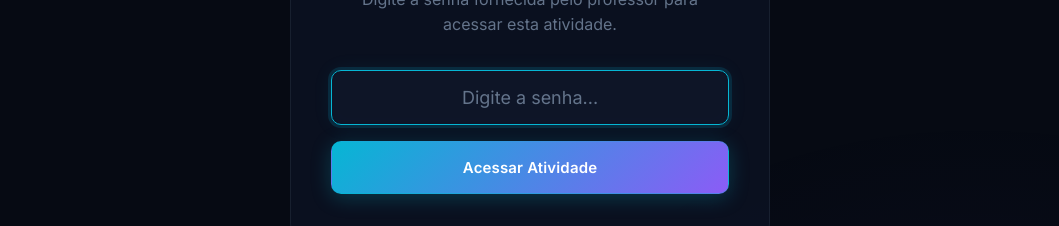
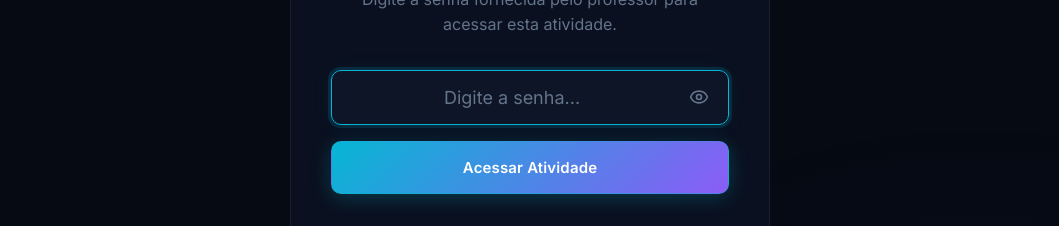
Before and after one commit to Filipegame07x/Atividades-Inform-tica, a React (Vite) app: page / in a window 1280 px wide. Both pictures are taken after a click on the element 386 px from the left and 471 px from the top of the page. Shown: the part 366-592 px from the top of the page, without its empty margins (110-1169 px from the left). Built offline with nearby package versions, Linux system fonts and the light colour scheme.

Commit message:
feat: make splash logo circular, increase its size, and add show password toggle

```diff
--- a/src/components/PasswordGate.tsx
+++ b/src/components/PasswordGate.tsx
@@ -1,5 +1,5 @@
 import React, { useState } from 'react';
-import { Lock, ArrowLeft } from 'lucide-react';
+import { Lock, ArrowLeft, Eye, EyeOff } from 'lucide-react';
 import type { ActivityData } from '../data/activities';
 
 interface PasswordGateProps {
@@ -10,6 +10,7 @@ interface PasswordGateProps {
 
 export function PasswordGate({ activity, onSuccess, onBack }: PasswordGateProps) {
   const [password, setPassword] = useState('');
+  const [showPassword, setShowPassword] = useState(false);
   const [error, setError] = useState('');
   const [shake, setShake] = useState(false);
 
@@ -46,18 +47,41 @@ export function PasswordGate({ activity, onSuccess, onBack }: PasswordGateProps)
         </p>
 
         <form onSubmit={handleSubmit}>
-          <div className="mb-4">
+          <div className="mb-4" style={{ position: 'relative' }}>
             <input
-              type="password"
+              type={showPassword ? "text" : "password"}
               placeholder="Digite a senha..."
               value={password}
               onChange={(e) => {
                 setPassword(e.target.value);
                 setError('');
               }}
-              style={{ textAlign: 'center', fontSize: '1.125rem', padding: '1rem' }}
+              style={{ textAlign: 'center', fontSize: '1.125rem', padding: '1rem 3.5rem 1rem 1.25rem' }}
               autoFocus
             />
+            <button
+              type="button"
+              onClick={() => setShowPassword(!showPassword)}
+              style={{
+                position: 'absolute',
+                right: '1rem',
+                top: '50%',
+                transform: 'translateY(-50%)',
+                background: 'none',
+                border: 'none',
+                color: 'var(--text-muted)',
+                display: 'flex',
+                alignItems: 'center',
+                justifyContent: 'center',
+                padding: '0.25rem',
+                borderRadius: '4px',
+                transition: 'color 0.2s',
+                cursor: 'pointer'
+              }}
+              title={showPassword ? "Ocultar senha" : "Mostrar senha"}
+            >
+              {showPassword ? <EyeOff size={20} color="var(--accent-primary)" /> : <Eye size={20} />}
+            </button>
           </div>
 
           {error && (
--- a/src/index.css
+++ b/src/index.css
@@ -911,29 +911,31 @@ input[type="radio"] {
 }
 
 .splash-logo-inner {
-  width: 88px;
-  height: 88px;
-  background: var(--gradient-primary);
-  border-radius: 24px;
+  width: 130px;
+  height: 130px;
+  background: #ffffff;
+  border-radius: 50%;
   display: flex;
   align-items: center;
   justify-content: center;
   position: relative;
   z-index: 2;
   box-shadow: 0 0 40px rgba(var(--accent-primary-rgb), 0.3);
+  border: 3px solid var(--accent-primary);
+  overflow: hidden;
 }
 
 .splash-logo-ring {
   position: absolute;
-  inset: -8px;
-  border-radius: 30px;
+  inset: -10px;
+  border-radius: 50%;
   border: 2px solid rgba(var(--accent-primary-rgb), 0.2);
   animation: splashRing 2s ease-in-out infinite;
 }
 
 @keyframes splashRing {
   0%, 100% { transform: scale(1); opacity: 0.3; }
-  50% { transform: scale(1.1); opacity: 0.1; }
+  50% { transform: scale(1.15); opacity: 0.1; }
 }
 
 /* Text */
@@ -1031,8 +1033,8 @@ input[type="radio"] {
 @media (max-width: 640px) {
   .splash-title-accent { font-size: 2rem; }
   .splash-title-line { font-size: 1rem; }
-  .splash-logo-inner { width: 72px; height: 72px; border-radius: 20px; }
-  .splash-logo-ring { inset: -6px; border-radius: 24px; }
+  .splash-logo-inner { width: 96px; height: 96px; border-radius: 50%; }
+  .splash-logo-ring { inset: -8px; border-radius: 50%; }
 }
 
 /* ===================================================================
```
